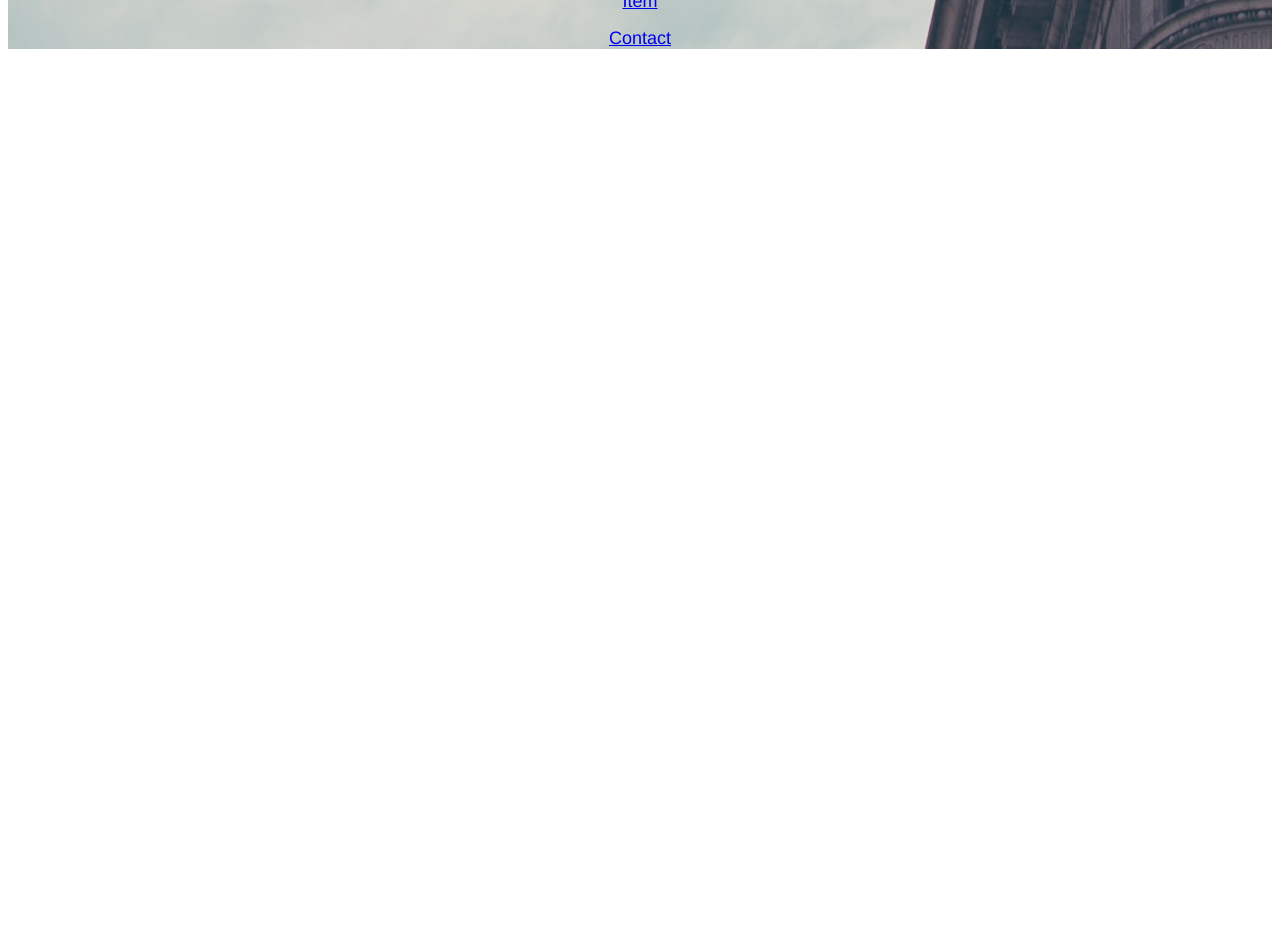
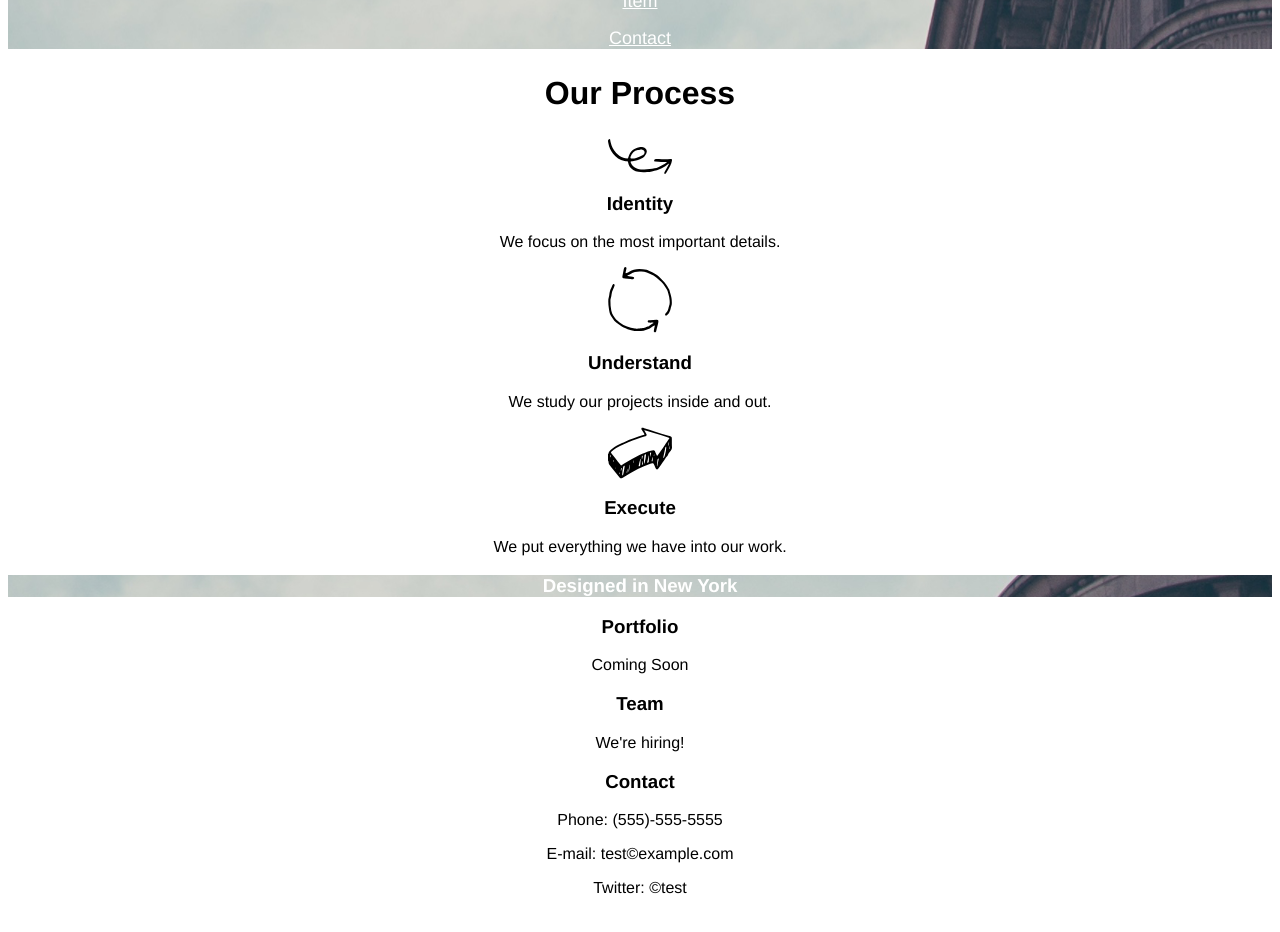
Before and after one commit to wouwou4444/broadway, a plain HTML site: page index.html in a window 1280 px wide. Shown: the part 320-1252 px from the top of the page. Before the commit the page ends 800 px from the top, so only its background shows below. Drawn offline with Linux system fonts and the light colour scheme.

Commit message:
Add h2 and h3 tags

```diff
--- a/index.html
+++ b/index.html
@@ -19,5 +19,51 @@
         <p><a href="#contact">Contact</a></p>
     </div>
 
+    <div>
+        <h2>Our Process</h2>
+
+        <p><img src="./resources/icons/identify.svg" alt="Identify Icon"></p>
+        <h3>Identity</h3>
+        <p>We focus on the most important details.</p>
+
+        <p><img src="./resources/icons/understand.svg" alt="Identify Icon"></p>
+        <h3>Understand</h3>
+        <p>We study our projects inside and out.</p>
+
+        <p><img src="./resources/icons/execute.svg" alt="Identify Icon"></p>
+        <h3>Execute</h3>
+        <p>We put everything we have into our work.</p>
+
+    </div>
+
+    <div class="menu">
+        <h3 class="new-york">Designed in New York</h3>
+    </div>
+
+    <div>
+        <h3>Portfolio</h3>
+        <p>Coming Soon</p>
+
+        <h3>Team</h3>
+        <p>We're hiring!</p>
+
+        <h3>Contact</h3>
+        <p>Phone: (555)-555-5555</p>
+        <p>E-mail: test&copy;example.com</p>
+        <p>Twitter: &copy;test</p>
+
+    </div>
+
+    <div class="menu;footpage">
+
+        <h4>
+            &copy; Broadway 2016
+            <a href="">Home</a>
+            <a href="">About</a>
+            <a href="">Work</a>
+            <a href="">Team</a>
+            <a href="">Contact</a>
+        </h4>
+    </div>
 </body>
 </html>
--- a/resources/css/style.css
+++ b/resources/css/style.css
@@ -1,5 +1,5 @@
 body {
-    color: white;
+
     text-align: center;
     font-family: Helvetica, sans-serif;
 }
@@ -8,11 +8,28 @@ body {
     background-image: url("../images/the-flatiron-building.png");
 }
 
+h1, p a, .new-york, h4, a {
+    color: white;
+}
+
 h1 {
     font-size: 70px;
     font-weight: bold;
 }
 
-p a {
+p a, a {
     font-size: 18px;
 }
+
+h2 {
+    font-size: 32px;
+    font-weight: bold;
+}
+
+h4 {
+    font-size: 11px;
+}
+
+.footpage {
+    background-image: dimgray;
+}
```
